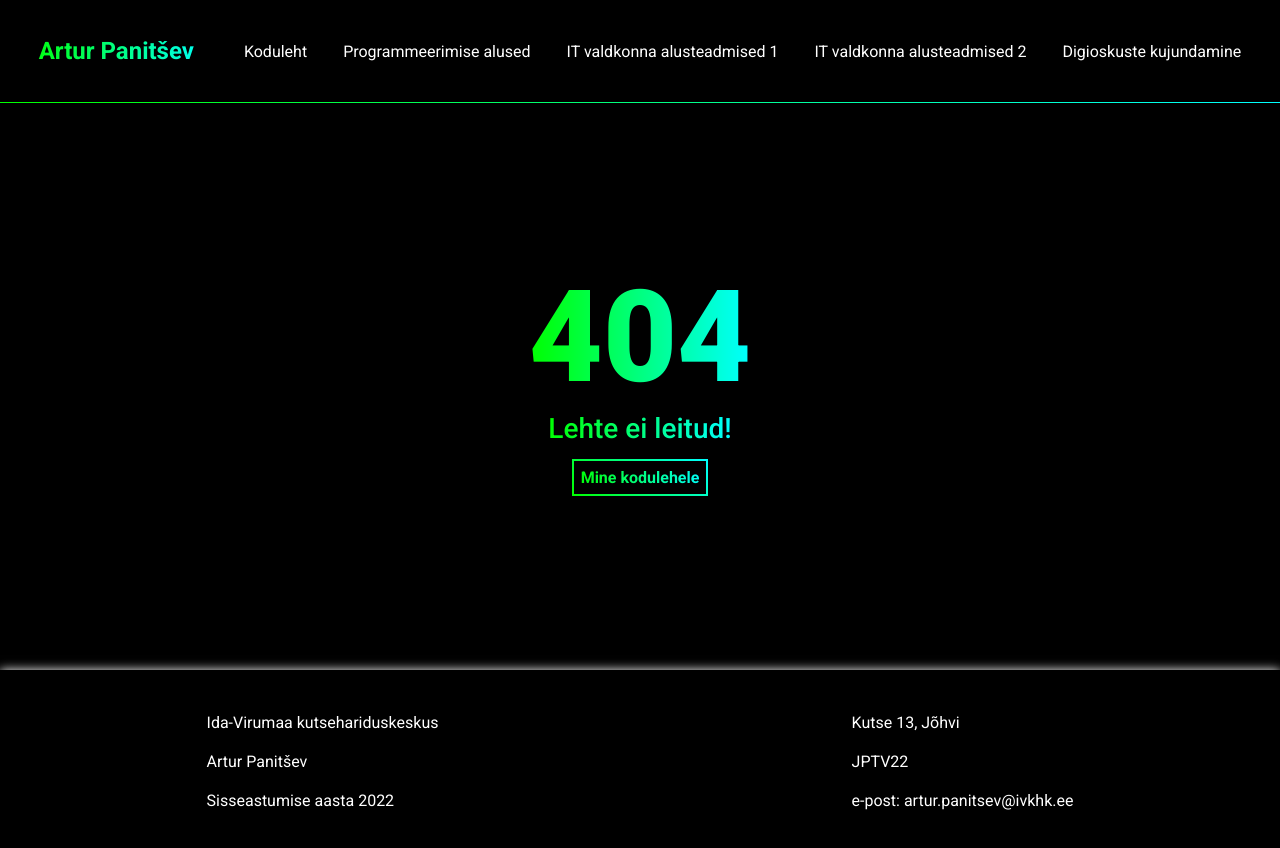
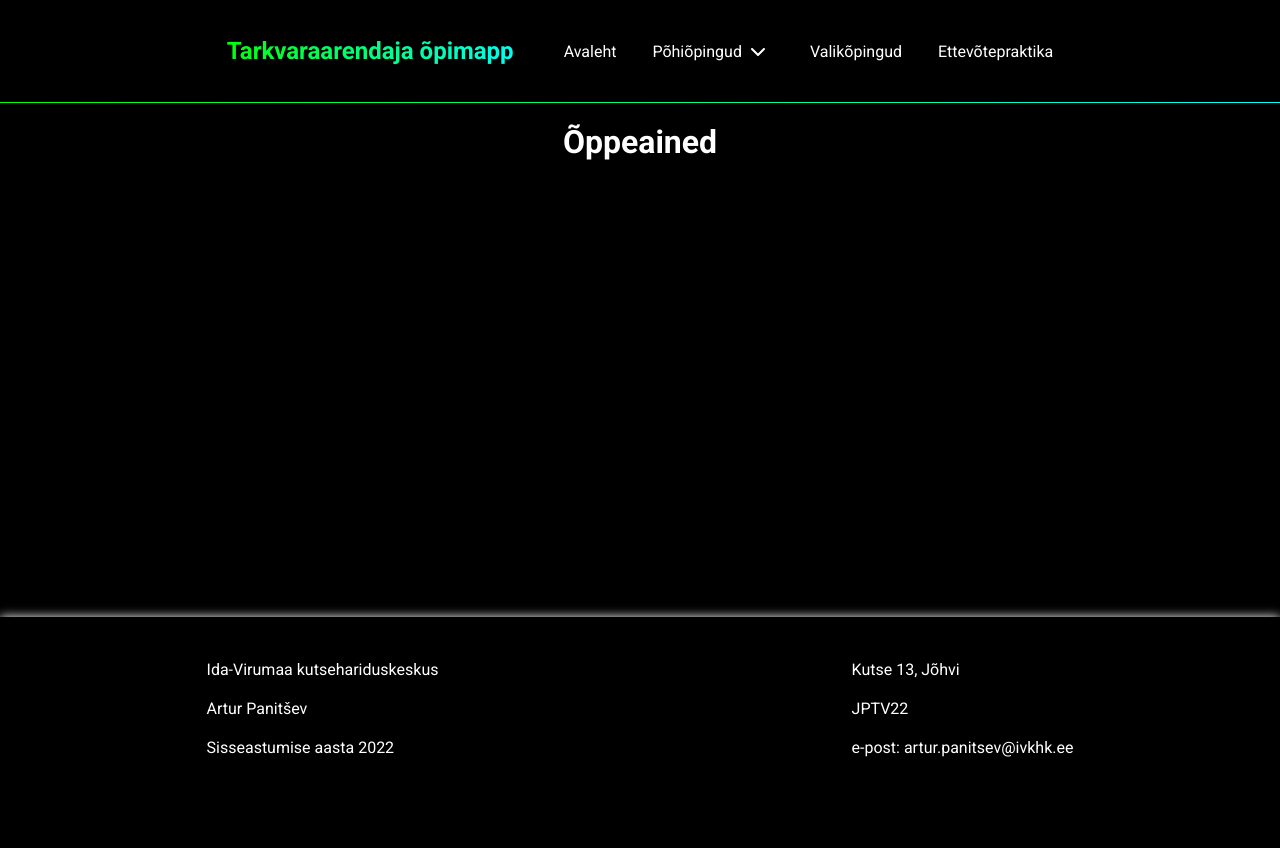
Before and after one commit to artur-panichev/opimapp, a React (Vite) app: page /pohiopingud in a window 1280 px wide. Shown: the top 848 px of the page. After the commit the page ends 800 px from the top, so only its background shows below. Built offline with nearby package versions, Linux system fonts and the light colour scheme.

Commit message:
header updated

```diff
--- a/package.json
+++ b/package.json
@@ -9,6 +9,8 @@
     "preview": "vite preview"
   },
   "dependencies": {
+    "@fortawesome/free-solid-svg-icons": "^6.5.1",
+    "@fortawesome/react-fontawesome": "github:fortawesome/react-fontawesome",
     "react": "^18.2.0",
     "react-dom": "^18.2.0",
     "react-router-dom": "^6.8.0"
--- a/src/App.jsx
+++ b/src/App.jsx
@@ -11,6 +11,9 @@ const Progalused = lazy(() => import('./components/pages/Progalused/Progalused')
 const IT1 = lazy(() => import('./components/pages/IT1/IT1'));
 const IT2 = lazy(() => import('./components/pages/IT2/IT2'));
 const Digioskused = lazy(() => import('./components/pages/Digioskused/Digioskused'));
+const Pohiopingud = lazy(() => import('./components/pages/Pohiopingud/Pohiopingud'));
+const Valikopingud = lazy(() => import('./components/pages/Valikopingud/Valikopingud'));
+const Ettevõtepraktika = lazy(() => import('./components/pages/Ettevõtepraktika/Ettevõtepraktika'));
 
 
 function App() {
@@ -20,6 +23,9 @@ function App() {
       <Header />
       <Routes>
         <Route path='/' element={<Suspense fallback={<Loader/>}><Home /></Suspense>} />
+        <Route path='/pohiopingud' element={<Suspense fallback={<Loader/>}><Pohiopingud /></Suspense>} />
+        <Route path='/valikopingud' element={<Suspense fallback={<Loader/>}><Valikopingud /></Suspense>} />
+        <Route path='/ettevõtepraktika' element={<Suspense fallback={<Loader/>}><Ettevõtepraktika /></Suspense>} />
         <Route path='/progalused' element={<Suspense fallback={<Loader/>}><Progalused /></Suspense>} />
         <Route path='/it1' element={<Suspense fallback={<Loader/>}><IT1 /></Suspense>} />
         <Route path='/it2' element={<Suspense fallback={<Loader/>}><IT2 /></Suspense>} />
--- a/src/components/Header/Header.css
+++ b/src/components/Header/Header.css
@@ -26,6 +26,7 @@ header ul li{
     justify-content: center;
     align-items: center;
     font-size: 16px;
+    overflow: hidden;
 }
 header ul li a{
     display: flex;
@@ -33,6 +34,9 @@ header ul li a{
     align-items: center;
     min-height: 28px;
     padding: 14px 18px;
+}
+header ul li a .ico{
+    margin: 0 8px;
 }
 header .logo{
     font-size: 24px;
@@ -47,7 +51,7 @@ header ul li:nth-child(n+2) a::after{
     content: '';
     position: absolute;
     left: 0;
-    bottom: -7px;
+    bottom: 0px;
     width: 0%;
     height: 2px;
     border-radius: 7px;
@@ -75,6 +79,24 @@ header ul li:nth-child(n+2) a:hover::after{
 :root{
     --displayMenu: none;
 }
+header li:hover{
+    overflow: visible;
+}
+header ul>li>ul{
+    text-wrap: nowrap;
+    display: flex;
+    flex-direction: column;
+    flex-wrap: nowrap;
+    justify-content: flex-start;
+    align-items: center;
+    position: absolute;
+    top: 100%;
+    left: 50%;
+    transform: translate(-50%, 0);
+    background-color: #000;
+    z-index: -1;
+    padding: 7px;
+}
 @media (max-width: 850px){
     header ul{
         flex-direction: column;
@@ -85,4 +107,10 @@ header ul li:nth-child(n+2) a:hover::after{
     header ul li:nth-child(n+2){
         display: var(--displayMenu);
     }
+    header li:hover{
+        overflow: hidden;
+    }
+    .ico{
+        display: none;
+    }
 }
--- a/src/components/Header/Header.jsx
+++ b/src/components/Header/Header.jsx
@@ -1,3 +1,6 @@
+import { FontAwesomeIcon } from '@fortawesome/react-fontawesome';
+import { faChevronDown } from '@fortawesome/free-solid-svg-icons';
+
 import { useEffect } from 'react';
 
 import { Link } from 'react-router-dom';
@@ -40,26 +43,32 @@ function Header(){
         <header>
             <ul>
                 <li>
-                    <Link to="/" className="logo">Artur Panitšev</Link>
+                    <Link to="/" className="logo">Tarkvaraarendaja õpimapp</Link>
                     <button id='mobMenu'>
                         <i className="fa-solid fa-bars"></i>
                     </button>
                 </li>
                 <li>
-                    <Link to="/">Koduleht</Link>
+                    <Link to="/">Avaleht</Link>
                 </li>
                 <li>
-                    <Link to="/progalused">Programmeerimise alused</Link>
+                    <Link to="/pohiopingud">Põhiõpingud <FontAwesomeIcon className='ico' icon={faChevronDown}/></Link>
+                    <ul>
+                        <li><Link to="/progalused">Progremmeerimise alused</Link></li>
+                        <li><Link to="/it1">IT valdkonna alusteadmised 1</Link></li>
+                        <li><Link to="/it2">IT valdkonna alusteadmised 2</Link></li>
+                        <li><Link to="/digioskused">Digioskuste kujundamine</Link></li>
+                    </ul>
                 </li>
                 <li>
-                    <Link to="it1">IT valdkonna alusteadmised 1</Link>
+                    <Link to="valikopingud">Valikõpingud</Link>
                 </li>
                 <li>
-                    <Link to="it2">IT valdkonna alusteadmised 2</Link>
+                    <Link to="ettevõtepraktika">Ettevõtepraktika</Link>
                 </li>
-                <li>
+                {/* <li>
                     <Link to="digioskused">Digioskuste kujundamine</Link>
-                </li>
+                </li> */}
             </ul>
         </header>
     );
--- /dev/null
+++ b/src/components/pages/Ettevõtepraktika/Ettevõtepraktika.jsx
@@ -0,0 +1,9 @@
+import '../Pages.css'
+
+export default function Ettevõtepraktika() {
+  return (
+	<div className='page'>
+		<h1>Ettevõtepraktika</h1>
+	</div>
+  )
+}
--- /dev/null
+++ b/src/components/pages/Pohiopingud/Pohiopingud.jsx
@@ -0,0 +1,9 @@
+import '../Pages.css'
+
+export default function Pohiopingud() {
+  return (
+	<div className='page'>
+		<h1>Õppeained</h1>
+	</div>
+  )
+}
--- /dev/null
+++ b/src/components/pages/Valikopingud/Valikopingud.jsx
@@ -0,0 +1,9 @@
+import '../Pages.css'
+
+export default function Valikopingud() {
+  return (
+	<div className='page'>
+		<h1>Valikõpingud</h1>
+	</div>
+  )
+}
```
Also changed, not shown: 1 other file (tests, documents, lock files or other folders).
